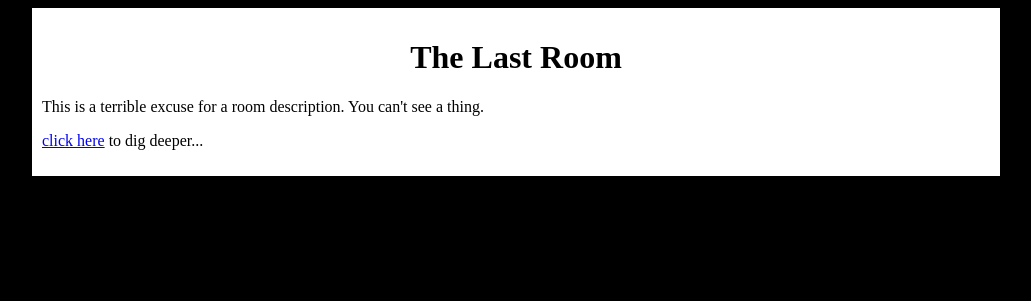
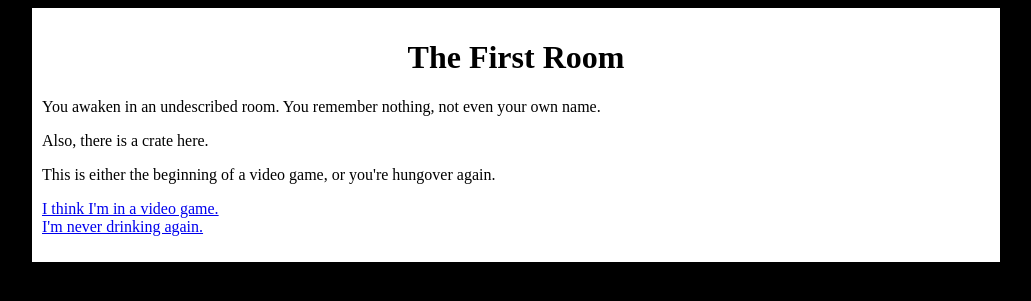
Before and after one commit to DarkArtsAndSciences/ld29-beneath-the-surface, a Flask app: page /play in a window 1280 px wide. Shown: the top 301 px of the page, without its empty margins (124-1155 px from the left). Run offline with Flask 2, Linux system fonts and the light colour scheme.

Commit message:
Expanded content and templates.

```diff
--- a/app.py
+++ b/app.py
@@ -1,9 +1,10 @@
 import os
 
-from flask import Flask, render_template
+from flask import Flask, render_template, session, redirect, url_for
 app = Flask(__name__)
+app.config.from_object('config')
 
-from words import get_words
+from words import get_room, get_words
 
 @app.route('/')
 def index():
@@ -11,7 +12,17 @@ def index():
 
 @app.route('/play')
 def play():
-	return render_template('play.html', **get_words())
+	if not 'level' in session:
+		session['level'] = 0
+		return render_template('first.html')
+
+	session['level'] += 1
+	return render_template(get_room(session['level']), **get_words(session['level']))
+
+@app.route('/quit')
+def quit():
+	session.pop('level', None)
+	return redirect(url_for('index'))
 
 if __name__ == "__main__":
 	port = int(os.environ.get("PORT", 5000))
--- /dev/null
+++ b/config.py
@@ -0,0 +1,2 @@
+CSRF_ENABLED = True
+SECRET_KEY = '>\x8a\xe0\xe0i#\x812]U\xd4\xe2\xb28\x14,\xaa\x9a\t\xcb2?\x8c/'
--- a/static/style.css
+++ b/static/style.css
@@ -1,9 +1,14 @@
 /* Color */
 body { background-color: black; }
 #content { background-color: white; }
+#footer { background-color: white; border-top: 1px dotted gray; }
+
+/* Text alignment */
+h1, .center-text { text-align: center; }
+#footer, .right-text { text-align: right; }
 
 /* Layout */
-h1, .center-text { text-align: center }
-#content, .center-block { margin-left: auto; margin-right: auto }
+#content, #footer, .center-block { margin-left: auto; margin-right: auto }
 
 #content { width: 75%; padding: 10px; }
+#footer { width: 75%; padding: 2px 10px; }
--- a/templates/base.html
+++ b/templates/base.html
@@ -6,5 +6,6 @@
 <head>
 <body>
 	<div id="content">{% block content %}{% endblock %}</div>
+	{% block footer %}{% endblock %}
 </body>
 </html>
--- /dev/null
+++ b/templates/first.html
@@ -0,0 +1,8 @@
+{% extends "base.html" %}
+{% block content %}
+<h1>The First Room</h1>
+<p>You awaken in an undescribed room. You remember nothing, not even your own name.</p>
+<p>Also, there is a crate here.</p>
+<p>This is either the beginning of a video game, or you're hungover again.</p>
+<p><a href="{{ url_for('play') }}">I think I'm in a video game.</a><br/><a href="{{ url_for('play') }}">I'm never drinking again.</a></p>
+{% endblock %}
--- a/templates/play.html
+++ b/templates/play.html
@@ -1,6 +1,14 @@
 {% extends "base.html" %}
+
 {% block content %}
 <h1>{% if title %}{{ title }}{% else %}An Empty Room{% endif %}</h1>
 <p>{% if description %}{{ description }}{% else %}This room is indescribable.{% endif %}</p>
+<p>You are on level -{{ level }}.</p>
 <p><a href="{{ url_for('play') }}">click here</a> to dig deeper...</p>
 {% endblock %}
+
+{% block footer %}
+<div id="footer">
+<a href="{{ url_for('quit') }}">give up and return to the surface</a>
+</div>
+{% endblock %}
--- /dev/null
+++ b/templates/unlucky.html
@@ -0,0 +1,6 @@
+{% extends "base.html" %}
+{% block content %}
+<h1>The Unlucky Room</h1>
+<p>You are in the unlucky room.</p>
+<p><a href="{{ url_for('play') }}">Escape!</a></p>
+{% endblock %}
--- a/words.py
+++ b/words.py
@@ -1,20 +1,29 @@
 import random
 
-animals = ['cat', 'dog', 'sheep', 'weasel', 'toad', 'pangolin']
-colors = ['off-brown', 'shiny silver', 'yellowish', 'mauve', 'blood red', 'sickly green']
+dictionary = {
+	'animals': ['cat', 'dog', 'sheep', 'weasel', 'toad', 'pangolin'],
+	'colors': ['off-brown', 'shiny silver', 'yellowish', 'mauve', 'blood red', 'sickly green'],
+	'adjectives': ['happy', 'silly', 'fluffy'],
+}
+
 titles = ['a room', 'a {color} room', 'a large room', 'the last room']
 descriptions = [
 	"This is a terrible excuse for a room description. You can't see a thing.",
-	"The walls are covered in fresh {color} paint. You really hope that's paint.",
+	"The walls are covered in fresh {color} paint.",
 	"You feel yourself throwing off your surface emotions and sinking deeper into your true self.",
-	"Out of the corner of your eye, you glimpse a pile of {animal}s. You turn around to find the room empty except for a single piece of paper with a crude {animal} drawn on it in {color} crayon.",
-	"Your vision blurs as you try to examine the room. Questions swirl through your thoughts. Who are you? Why are you here? Was that a {color} {animal}? What are you digging for? Why can't you see clearly?"
-]
+	"Out of the corner of your eye, you glimpse a pile of {adjective} {animal}s. You turn around to find the room empty except for a single piece of paper with a crude {animal} drawn on it in {color} crayon.",
+	"Your vision blurs as you try to examine the room. Questions swirl through your thoughts. Who are you? Why are you here? Was that a {color} {animal}? What are you digging for? Why do you feel so {adjective}? Why can't you see clearly?",
+	"You see a row of {level} short lines drawn on the wall in {color} crayon. You don't think they were there a minute ago. You don't see any crayons in the room, either."
+	]
 
-def get_words():
-	words = {}
-	words['color'] = random.choice(colors)
-	words['animal'] = random.choice(animals)
+def get_words(level=0):
+	words = {word[:-1]: random.choice(dictionary[word]) for word in dictionary}
+	words['level'] = level
 	words['title'] = random.choice(titles).format(**words).title()
 	words['description'] = random.choice(descriptions).format(**words)
 	return words
+
+def get_room(level=0):
+	if level == 13:
+		return 'unlucky.html'
+	return 'play.html'
```
